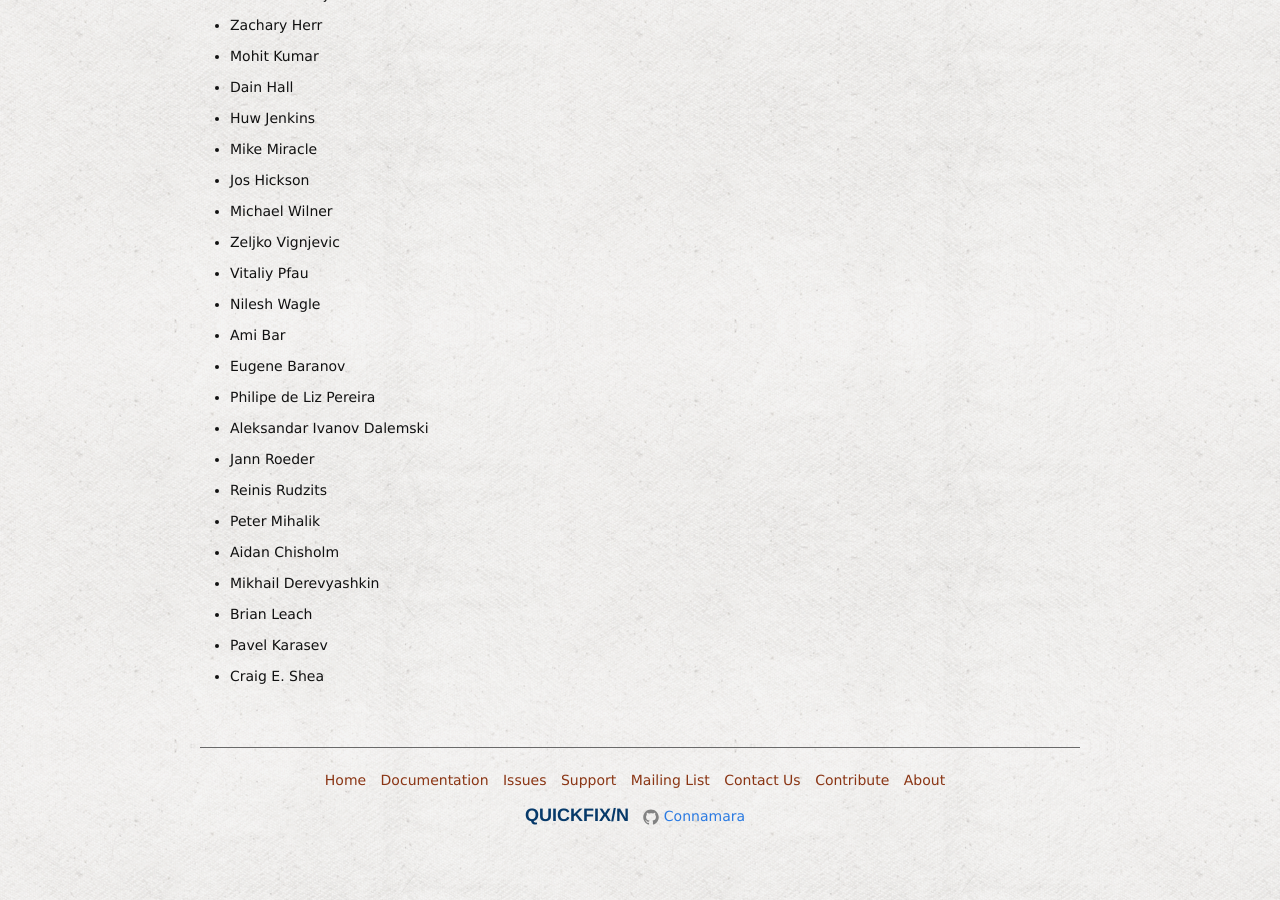
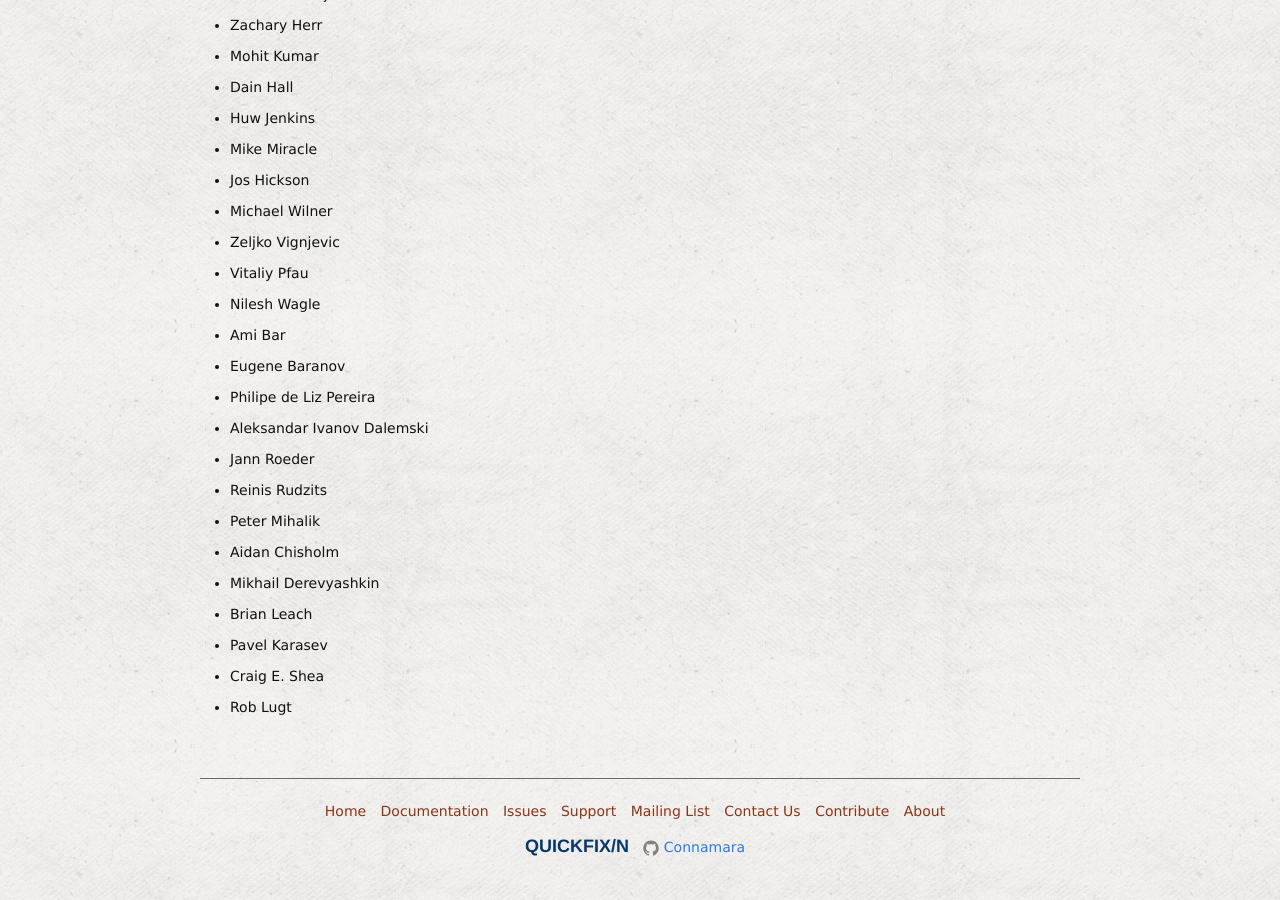
Before and after one commit to connamara/quickfixn, a Jekyll site: the page built from web/views/about/credits.md, in a window 1280 px wide and 900 px high, scrolled down 1774 px. Built offline with Jekyll 4.4.1, drawn with Linux system fonts in a browser that asks for light colours.

Commit message:
credit for #602 @roblugt

```diff
--- a/web/views/about/credits.md
+++ b/web/views/about/credits.md
@@ -79,3 +79,4 @@ Contributors
 - Brian Leach
 - Pavel Karasev
 - Craig E. Shea
+- Rob Lugt
```
